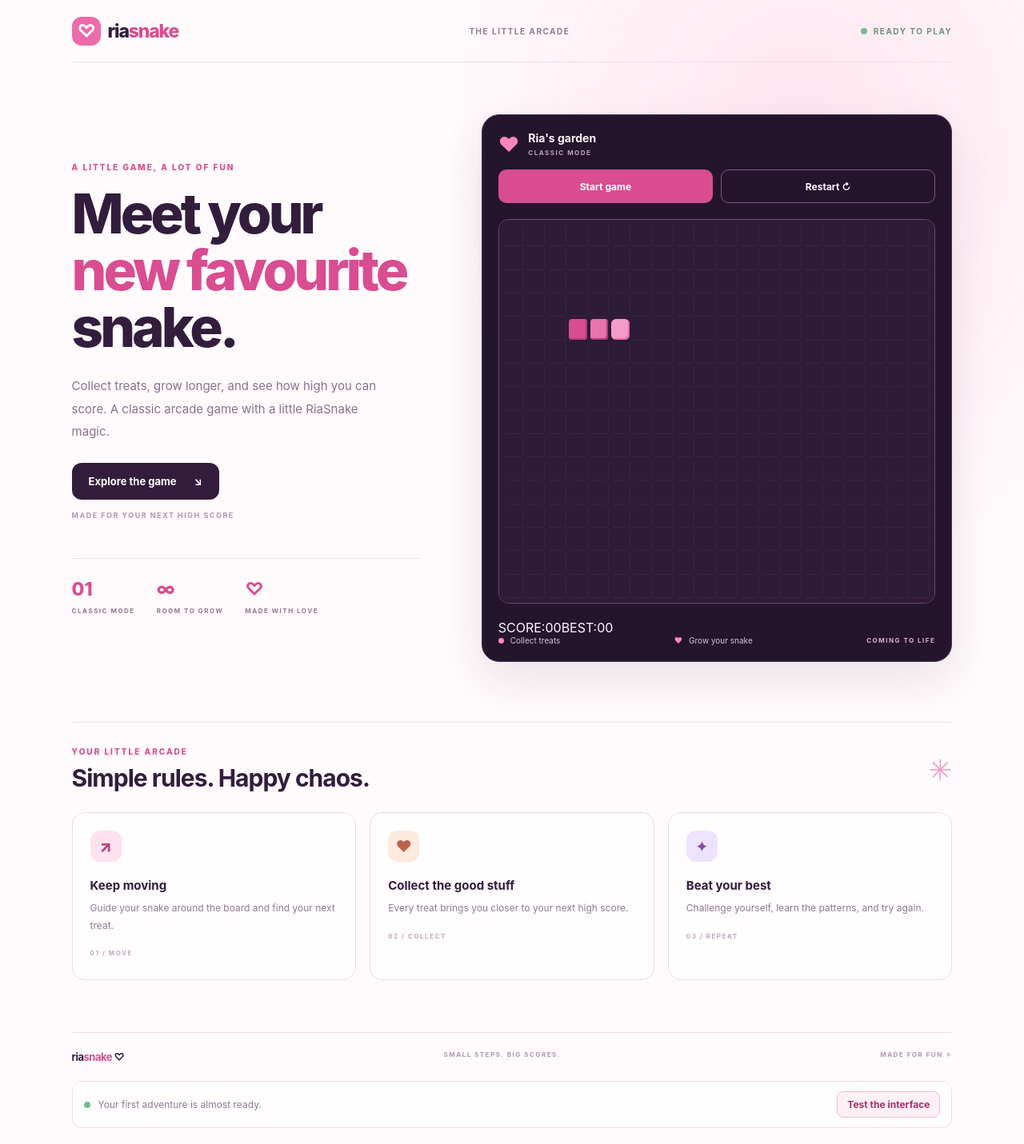
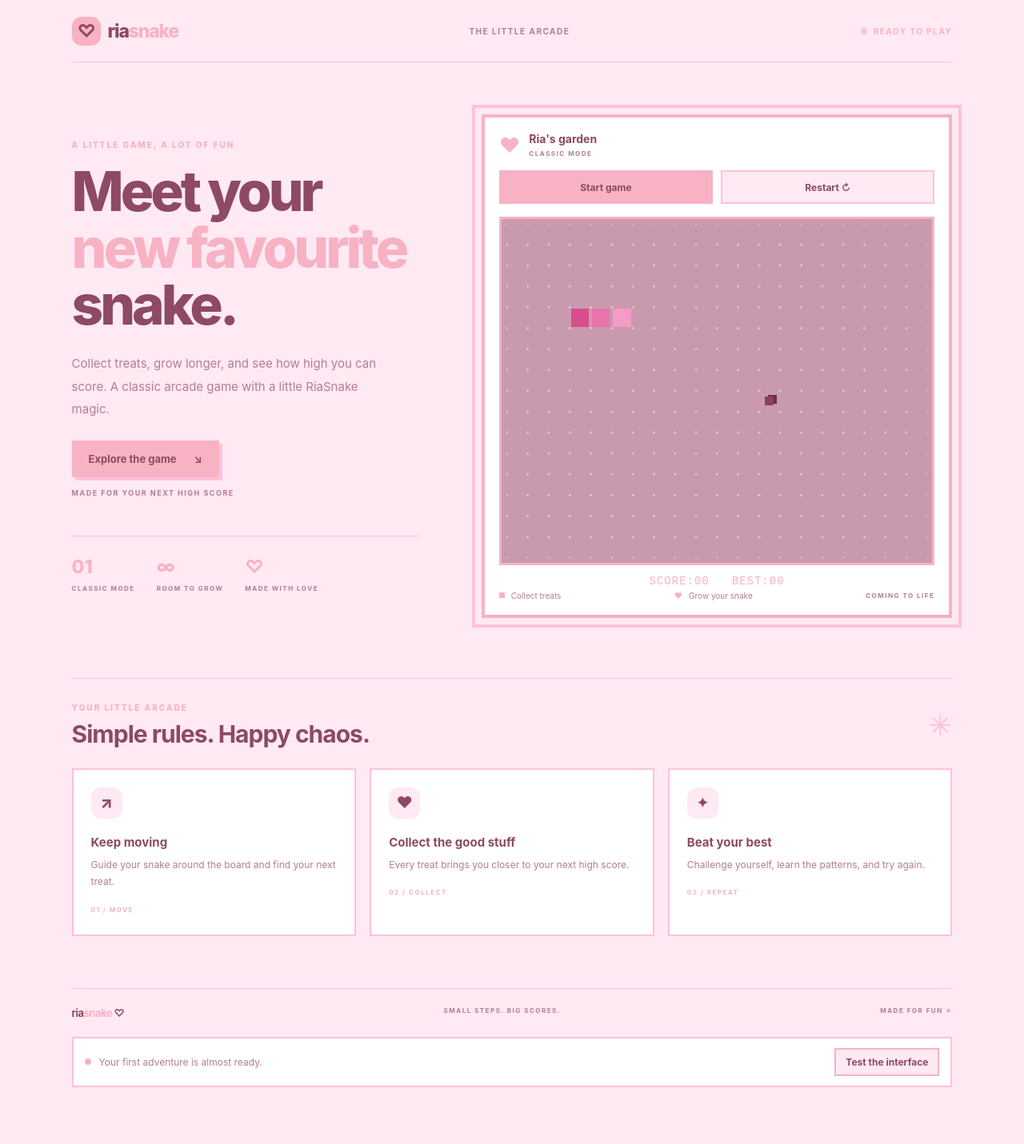
Before and after one commit to nadiamariaotieno/RiaSnake, a React (Vite) app: page / in a window 1280 px wide. Shown: the whole page at 80% size. After the commit the page ends 1380 px from the top, so only its background shows below. Built offline with nearby package versions, Linux system fonts and the light colour scheme.

Commit message:
Revamp color scheme and layout for improved aesthetics: Update CSS variables and styles across the application to enhance visual consistency and user experience in the RiaSnake game. Key changes include new color definitions, background adjustments, and refined button styles.

```diff
--- a/src/App.css
+++ b/src/App.css
@@ -4,20 +4,22 @@
 }
 
 .app-shell {
-  --plum: #321d3c;
-  --deep-plum: #24152d;
-  --pink: #ed6ba9;
-  --hot-pink: #d94d91;
-  --blush: #fff0f6;
-  --muted: #8d7b90;
-  --border: #f1dce8;
+  --paper: #ffffff;
+  --blush: #ffe9f3;
+  --pink: #ffc1d9;
+  --rose: #f7b2c4;
+  --mist: #f3dfe8;
+  --ink: #8d4a62;
+  --plum: var(--ink);
+  --deep-plum: var(--blush);
+  --hot-pink: var(--rose);
+  --muted: #b57d92;
+  --border: var(--pink);
 
   min-height: 100vh;
   padding: 0 7%;
-  color: var(--plum);
-  background:
-    radial-gradient(ellipse at 78% 14%, #ffe4ef 0, transparent 31%),
-    #fffafc;
+  color: var(--ink);
+  background: var(--blush);
   overflow: hidden;
 }
 
@@ -47,8 +49,8 @@
   width: 36px;
   height: 36px;
   border-radius: 12px;
-  color: white;
-  background: var(--pink);
+  color: var(--ink);
+  background: var(--rose);
   font-size: 23px;
 }
 
@@ -79,7 +81,7 @@
   display: flex;
   align-items: center;
   gap: 8px;
-  color: #6d927e;
+  color: var(--rose);
 }
 
 .status-dot,
@@ -87,7 +89,7 @@
   width: 8px;
   height: 8px;
   border-radius: 50%;
-  background: #73bd92;
+  background: var(--rose);
 }
 
 .hero {
@@ -125,7 +127,7 @@
 .hero-description {
   max-width: 390px;
   margin: 24px 0;
-  color: #85738b;
+  color: var(--muted);
   font-size: 15px;
   line-height: 1.9;
 }
@@ -143,22 +145,24 @@
   justify-content: center;
   gap: 22px;
   padding: 15px 21px;
-  border-radius: 12px;
-  color: white;
-  background: var(--plum);
+  border-radius: 0;
+  color: var(--ink);
+  background: var(--rose);
   font-size: 13px;
   font-weight: 700;
   text-decoration: none;
+  box-shadow: 4px 4px 0 var(--pink);
   transition: transform 160ms ease, background 160ms ease;
 }
 
 .primary-button:hover {
-  transform: translateY(-2px);
-  background: var(--hot-pink);
+  transform: translate(-1px, -1px);
+  background: var(--pink);
+  color: var(--ink);
 }
 
 .keyboard-hint {
-  color: #aa9aaf;
+  color: var(--muted);
   font-size: 9px;
 }
 
@@ -189,13 +193,14 @@
 }
 
 .game-card {
+  position: relative;
   min-width: 0;
-  padding: 20px;
-  border: 1px solid #4b3355;
-  border-radius: 22px;
-  color: #fff5fb;
-  background: var(--deep-plum);
-  box-shadow: 0 22px 55px #4423411c;
+  padding: 18px;
+  border: 4px solid var(--rose);
+  border-radius: 0;
+  color: var(--ink);
+  background: var(--paper);
+  box-shadow: 0 0 0 8px var(--blush), 0 0 0 12px var(--pink);
 }
 
 .game-card-header,
@@ -217,7 +222,7 @@
 }
 
 .game-heart {
-  color: #ff86bb;
+  color: var(--rose);
   font-size: 26px;
 }
 
@@ -233,7 +238,7 @@
 }
 
 .game-subtitle {
-  color: #b9a4c2;
+  color: var(--muted);
   font-size: 8px;
 }
 
@@ -242,12 +247,12 @@
 }
 
 .score-display > span {
-  color: #b9a4c2;
+  color: var(--muted);
   font-size: 8px;
 }
 
 .score-display strong {
-  color: #ff91c4;
+  color: var(--rose);
   font-size: 25px;
   letter-spacing: 2px;
 }
@@ -255,22 +260,21 @@
 .game-board {
   position: relative;
   isolation: isolate;
-  aspect-ratio: 1 / 0.88;
-  margin: 20px 0;
+  aspect-ratio: 20 / 16;
+  margin: 16px 0 12px;
   overflow: hidden;
-  border: 1px solid #734568;
-  border-radius: 13px;
-  background: #2d1b38;
+  border: 3px solid var(--rose);
+  border-radius: 0;
+  background: #C99AAE;
 }
 
 .board-grid {
   position: absolute;
-  z-index: -1;
-  inset: 0;
-  background-image:
-    linear-gradient(#ffffff0b 1px, transparent 1px),
-    linear-gradient(90deg, #ffffff0b 1px, transparent 1px);
-  background-size: 25px 25px;
+  z-index: 0;
+  inset: 6px;
+  background-image: radial-gradient(circle, var(--pink) 1.25px, transparent 1.4px);
+  background-size: calc(100% / 20) calc(100% / 16);
+  background-position: center;
 }
 
 .live-grid {
@@ -286,12 +290,12 @@
 }
 
 .snake-cell {
-  background: #f276b4;
-  box-shadow: inset -2px -2px 0 #d94d91;
+  background: var(--rose);
+  box-shadow: inset 2px 2px 0 var(--pink);
 }
 
 .snake-head-cell {
-  background: #ff9acb;
+  background: var(--pink);
 }
 
 .live-snake-eyes {
@@ -419,7 +423,7 @@
 
 .game-card-footer {
   flex-wrap: wrap;
-  color: #d3c3da;
+  color: var(--muted);
   font-size: 10px;
 }
 
@@ -430,15 +434,16 @@
 .legend-dot {
   width: 7px;
   height: 7px;
-  background: #ff8ab9;
+  border-radius: 0;
+  background: var(--rose);
 }
 
 .legend-heart {
-  color: #ff8ab9;
+  color: var(--rose);
 }
 
 .preview-tag {
-  color: #d9b0cd;
+  color: var(--muted);
   font-size: 8px;
 }
 
@@ -465,7 +470,7 @@
 }
 
 .heading-doodle {
-  color: #f1a3c9;
+  color: var(--pink);
   font-size: 36px;
 }
 
@@ -479,15 +484,15 @@
   position: relative;
   min-height: 210px;
   padding: 22px;
-  border: 1px solid var(--border);
-  border-radius: 16px;
-  background: #ffffffa8;
+  border: 2px solid var(--pink);
+  border-radius: 0;
+  background: var(--paper);
   transition: transform 160ms ease, box-shadow 160ms ease;
 }
 
 .feature-card:hover {
-  transform: translateY(-3px);
-  box-shadow: 0 12px 30px #4a254b0c;
+  transform: translate(-2px, -2px);
+  box-shadow: 6px 6px 0 var(--mist);
 }
 
 .feature-icon {
@@ -500,19 +505,11 @@
   font-weight: 800;
 }
 
-.pink-icon {
-  color: #bd3e7b;
-  background: #ffe1ef;
-}
-
-.peach-icon {
-  color: #bd634b;
-  background: #ffeadf;
-}
-
+.pink-icon,
+.peach-icon,
 .lilac-icon {
-  color: #8050a5;
-  background: #eee3ff;
+  color: var(--ink);
+  background: var(--blush);
 }
 
 .feature-card h3 {
@@ -522,7 +519,7 @@
 
 .feature-card p {
   margin: 0;
-  color: #8d7b90;
+  color: var(--muted);
   font-size: 12px;
   line-height: 1.8;
 }
@@ -530,7 +527,7 @@
 .feature-number {
   display: block;
   margin-top: 19px;
-  color: #c5a5bd;
+  color: var(--rose);
   font-size: 8px;
 }
 
@@ -540,7 +537,7 @@
   gap: 16px;
   padding: 22px 0;
   border-top: 1px solid var(--border);
-  color: #aa99af;
+  color: var(--muted);
   font-size: 8px;
 }
 
@@ -556,10 +553,10 @@
   gap: 10px;
   margin-bottom: 20px;
   padding: 12px 14px;
-  border: 1px solid var(--border);
-  border-radius: 12px;
-  color: #8d7b90;
-  background: #ffffffa8;
+  border: 2px solid var(--pink);
+  border-radius: 0;
+  color: var(--muted);
+  background: var(--paper);
   font-size: 12px;
 }
 
@@ -570,17 +567,17 @@
 .dev-note-button {
   margin-left: auto;
   padding: 8px 12px;
-  border: 1px solid #e9bfd6;
-  border-radius: 8px;
-  color: #a82d6b;
-  background: #fff0f6;
+  border: 2px solid var(--rose);
+  border-radius: 0;
+  color: var(--ink);
+  background: var(--blush);
   font: inherit;
   font-weight: 700;
   cursor: pointer;
 }
 
 .dev-note-button:hover {
-  background: #ffe1ef;
+  background: var(--pink);
 }
 
 @media (min-width: 1500px) {
@@ -613,7 +610,7 @@
   }
 
   .game-board {
-    aspect-ratio: 1 / 0.72;
+    aspect-ratio: 20 / 16;
   }
 
   .mini-stats {
@@ -658,11 +655,11 @@
 
   .game-card {
     padding: 13px;
-    border-radius: 16px;
+    border-radius: 0;
   }
 
   .game-board {
-    aspect-ratio: 1 / 1;
+    aspect-ratio: 20 / 16;
     margin: 15px 0;
   }
 
@@ -735,68 +732,71 @@
 }
 
 
-/* Real game grid */
+/* Pixel playfield */
 .live-game-board {
   display: block;
   padding: 0;
 }
 
 .live-grid {
+  position: absolute;
+  inset: 6px;
   display: grid;
-  width: 100%;
-  height: 100%;
-  grid-template-columns: repeat(20, minmax(0, 1fr));
-  grid-template-rows: repeat(16, minmax(0, 1fr));
-  background: #2d1b38;
+  width: auto;
+  height: auto;
+  gap: 0;
+  padding: 0;
+  background: transparent;
 }
 
 .grid-cell {
   position: relative;
   min-width: 0;
   min-height: 0;
-  border-right: 1px solid #ffffff0b;
-  border-bottom: 1px solid #ffffff0b;
+  border: 0;
+  border-radius: 0;
 }
 
 .snake-cell {
   z-index: 1;
-  margin: 1px;
+  margin: 2px;
   border: 0;
-  border-radius: 4px;
+  border-radius: 0;
   background: #d94d91;
-  box-shadow: inset -2px -2px 0 #b83b79;
+  box-shadow: none;
 }
 
 .snake-head-cell {
-  border-radius: 6px;
-  background: #ff9acb;
-  box-shadow: inset -2px -2px 0 #ed6ba9;
-}
-
-.live-snake-eyes {
-  display: flex;
-  align-items: center;
-  justify-content: space-around;
-  width: 100%;
-  height: 100%;
-  overflow: hidden;
-  color: #542344;
-  font-size: clamp(7px, 1vw, 12px);
-  line-height: 1;
+  border-radius: 0;
+  background: #f49bc8;
+  box-shadow: none;
 }
 
 .food-cell {
+  z-index: 1;
   display: grid;
   place-items: center;
 }
 
 .food-icon {
-  color: #ff8ab9;
-  font-size: clamp(8px, 1.2vw, 17px);
-  line-height: 1;
-  filter: drop-shadow(0 0 5px #ff8ab966);
+  width: 42%;
+  height: 42%;
+  background: #8e3d66;
+  color: transparent;
+  font-size: 0;
+  box-shadow: 4px -2px 0 #6a2c4c;
 }
 
+.arcade-readout {
+  display: flex;
+  justify-content: center;
+  gap: 28px;
+  margin: 8px 0 4px;
+  color: var(--rose);
+  font-family: "Press Start 2P", "Courier New", monospace;
+  font-size: clamp(10px, 1.4vw, 14px);
+  letter-spacing: 1px;
+}
 
 .game-over-overlay {
   position: absolute;
@@ -805,23 +805,22 @@
   display: grid;
   place-items: center;
   padding: 16px;
-  background: #24152dd9;
-  backdrop-filter: blur(5px);
+  background: #ffe9f3e6;
 }
 
 .game-over-card {
   width: min(100%, 300px);
   padding: 28px 20px;
-  border: 1px solid #f7b6d7;
-  border-radius: 18px;
+  border: 3px solid var(--rose);
+  border-radius: 0;
   text-align: center;
-  color: #321d3c;
-  background: #fff5fa;
-  box-shadow: 0 15px 40px #130a1a55;
+  color: var(--ink);
+  background: var(--paper);
+  box-shadow: 6px 6px 0 var(--pink);
 }
 
 .game-over-heart {
-  color: #d94d91;
+  color: var(--rose);
   font-size: 38px;
 }
 
@@ -831,11 +830,12 @@
 
 .game-over-card h2 {
   margin: 0;
-  font-size: 28px;
+  font-family: "Press Start 2P", "Courier New", monospace;
+  font-size: 18px;
 }
 
 .game-over-card p:not(.eyebrow) {
-  color: #8d7b90;
+  color: var(--muted);
   font-size: 13px;
 }
 
@@ -843,30 +843,30 @@
   margin-top: 10px;
   padding: 12px 18px;
   border: 0;
-  border-radius: 10px;
-  color: white;
-  background: #321d3c;
+  border-radius: 0;
+  color: var(--ink);
+  background: var(--rose);
   font-weight: 700;
   cursor: pointer;
 }
 
 .game-over-card button:hover {
-  background: #d94d91;
+  background: var(--pink);
+  color: var(--ink);
 }
-
 
 .game-controls {
   display: flex;
   gap: 10px;
-  margin: 16px 0;
+  margin: 16px 0 8px;
 }
 
 .control-button {
   flex: 1;
   min-height: 42px;
   padding: 10px 14px;
-  border: 1px solid transparent;
-  border-radius: 10px;
+  border: 2px solid var(--rose);
+  border-radius: 0;
   font-size: 12px;
   font-weight: 750;
   cursor: pointer;
@@ -874,28 +874,28 @@
 }
 
 .control-button:hover {
-  transform: translateY(-1px);
+  transform: translate(-1px, -1px);
 }
 
 .primary-control {
-  color: white;
-  background: #d94d91;
+  color: var(--ink);
+  background: var(--rose);
 }
 
 .primary-control:hover {
-  background: #bd3e7b;
+  background: var(--pink);
+  color: var(--ink);
 }
 
 .secondary-control {
-  border-color: #765a80;
-  color: #fff5fb;
-  background: transparent;
+  border-color: var(--pink);
+  color: var(--ink);
+  background: var(--blush);
 }
 
 .secondary-control:hover {
-  background: #ffffff12;
+  background: var(--mist);
 }
-
 
 .score-group {
   display: flex;
@@ -904,24 +904,25 @@
 }
 
 .high-score-display strong {
-  color: #f8d5e8;
+  color: var(--pink);
 }
 
 .status-playing .status-dot {
-  background: #73bd92;
-  box-shadow: 0 0 9px #73bd9266;
+  background: var(--rose);
+  box-shadow: 0 0 0 3px var(--blush);
 }
 
 .status-paused .status-dot {
-  background: #f5c66a;
+  background: var(--mist);
+  box-shadow: 0 0 0 3px var(--pink);
 }
 
 .status-over .status-dot {
-  background: #ff7796;
+  background: var(--ink);
 }
 
 .status-ready .status-dot {
-  background: #73bd92;
+  background: var(--pink);
 }
 
 @media (max-width: 480px) {
```
